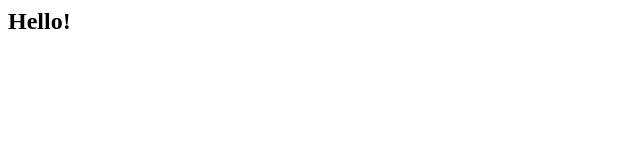
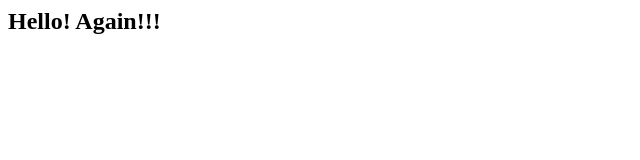
Before and after one commit to LimShop/ProjectD, a plain HTML site: page Index.html in a window 1280 px wide. Shown: the whole page, without its empty margins (0-640 px from the left). Drawn offline with Linux system fonts and the light colour scheme.

Commit message:
just Test
Test

```diff
--- a/Index.html
+++ b/Index.html
@@ -3,6 +3,6 @@
         <title>Welcom First Test</title>
     </head>
     <Body>
-        <h2>Hello!</h2>
+        <h2>Hello! Again!!!</h2>
     </Body>
 </html>
```
